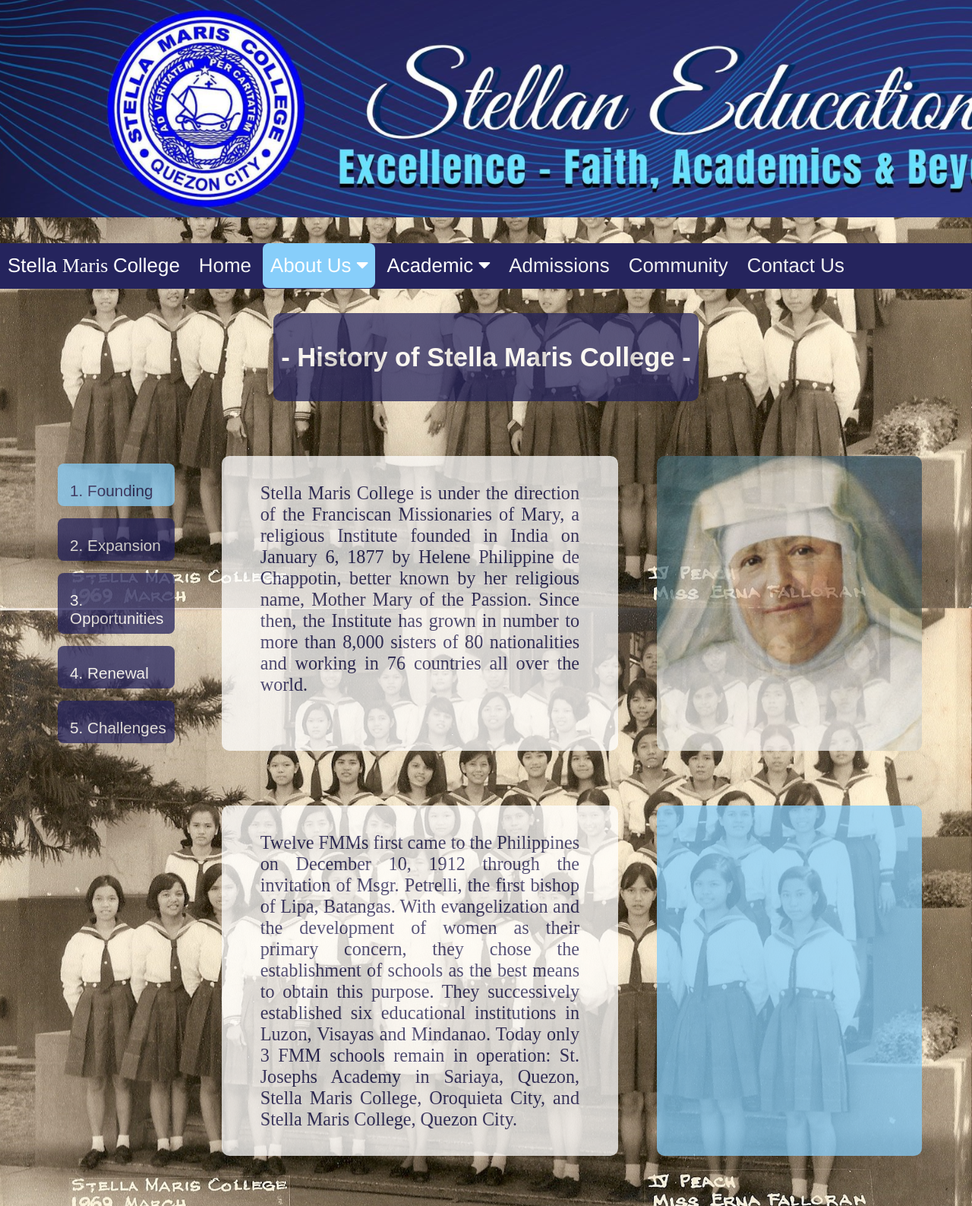
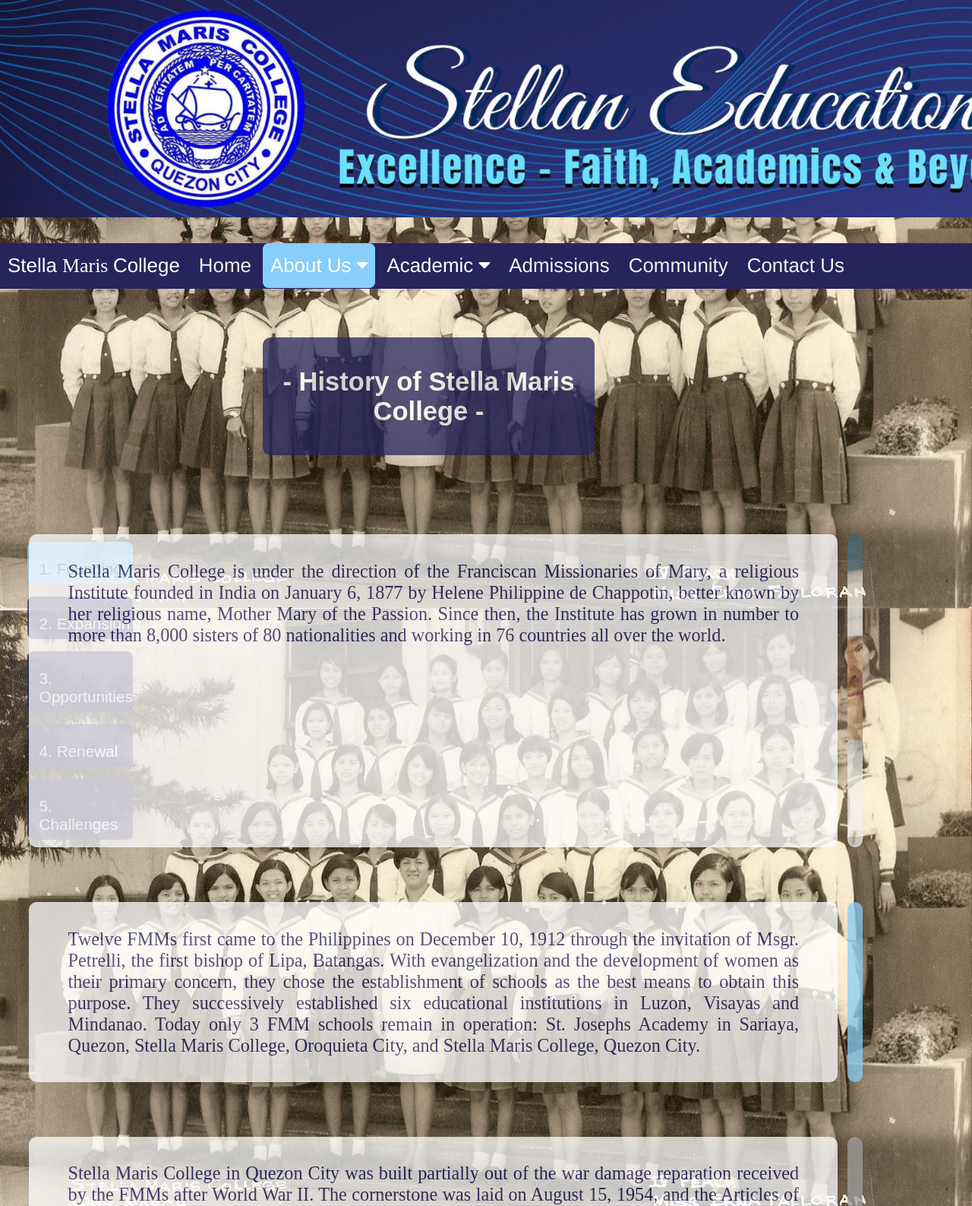
Before and after one commit to SorairoSetsuna989/smc.github.io, a PHP site: page /about_history.html in a window 1280 px wide. Shown: the top 1587 px of the page at 76% size. Run offline with PHP 8.4, Linux system fonts and the light colour scheme; grey boxes are pictures that could not be loaded.

Commit message:
Add files via upload

```diff
--- a/css2/about_history.css
+++ b/css2/about_history.css
@@ -62,9 +62,10 @@
     .grid-container {
         font-size: 0.8em;
         text-align: center;
-        grid-template-columns: 0.15fr 0.45fr 0.30fr;
-        margin:1vmin;
-        justify-self: middle;
+        grid-template-columns: 0 0.9fr;
+        justify-content: left;
+        column-gap: 1vw;
+        margin: 2vh 2vw;
     }
 
     .grid-item { padding: 10px;}
@@ -104,6 +105,23 @@
         grid-column-end: 4;
         background-color: lightskyblue;
     }
+
+    /* For testing purposes */
+    .flex-container {
+        display: grid;
+        grid-template-columns: 0.2fr 0.75fr;
+    }
+
+    .grid-item-0 {
+        display: flex;
+        justify-content: center;
+        margin: 4vh 25vw;
+    }
+
+    .grid-left {
+        position:sticky;
+    }
+
 }
 
 /* For all hovering capable screens */
```
Also changed, not shown: css2/about_officials.css (+5 -5 lines), css2/community.css (+7 -0 lines).
